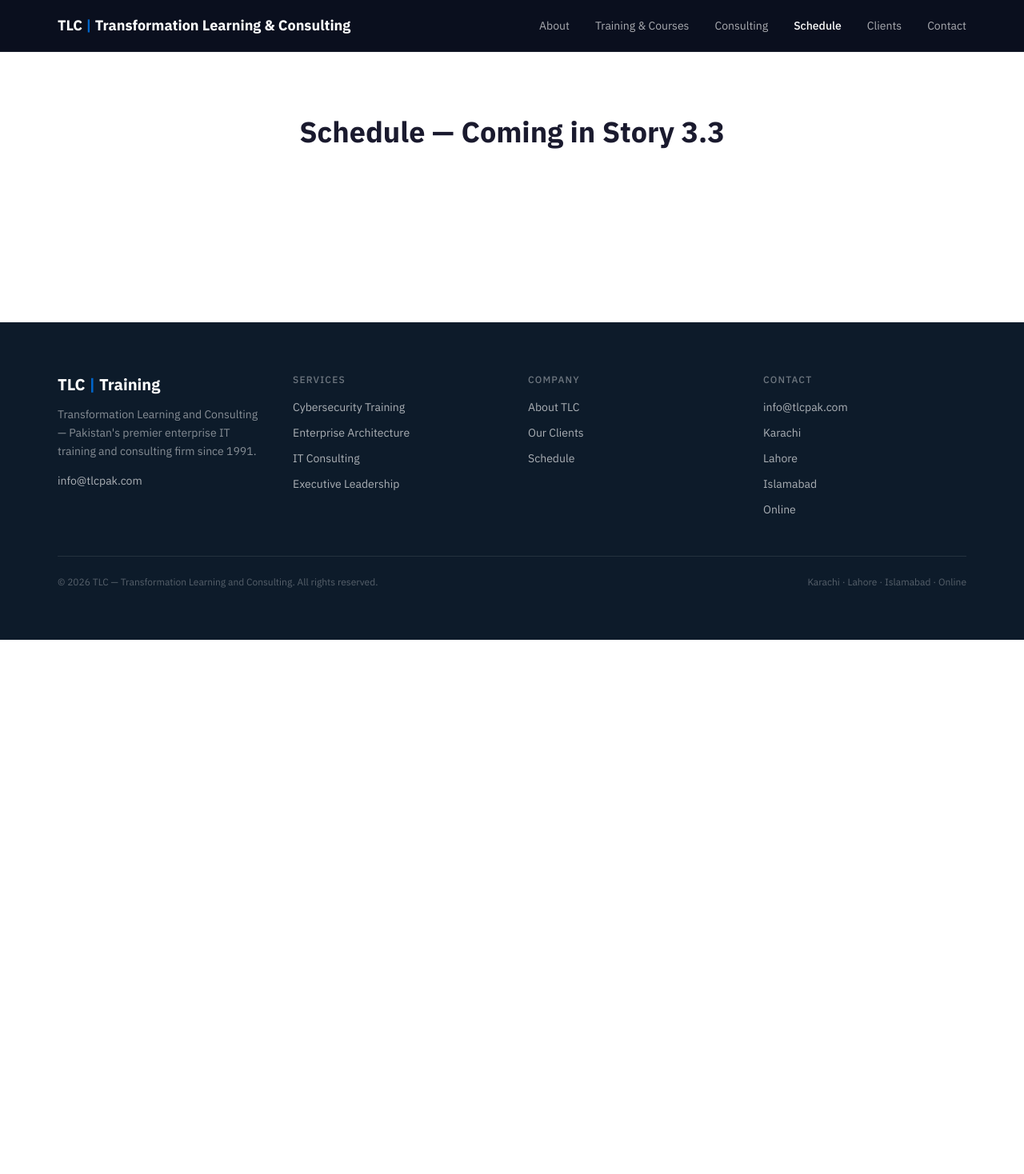
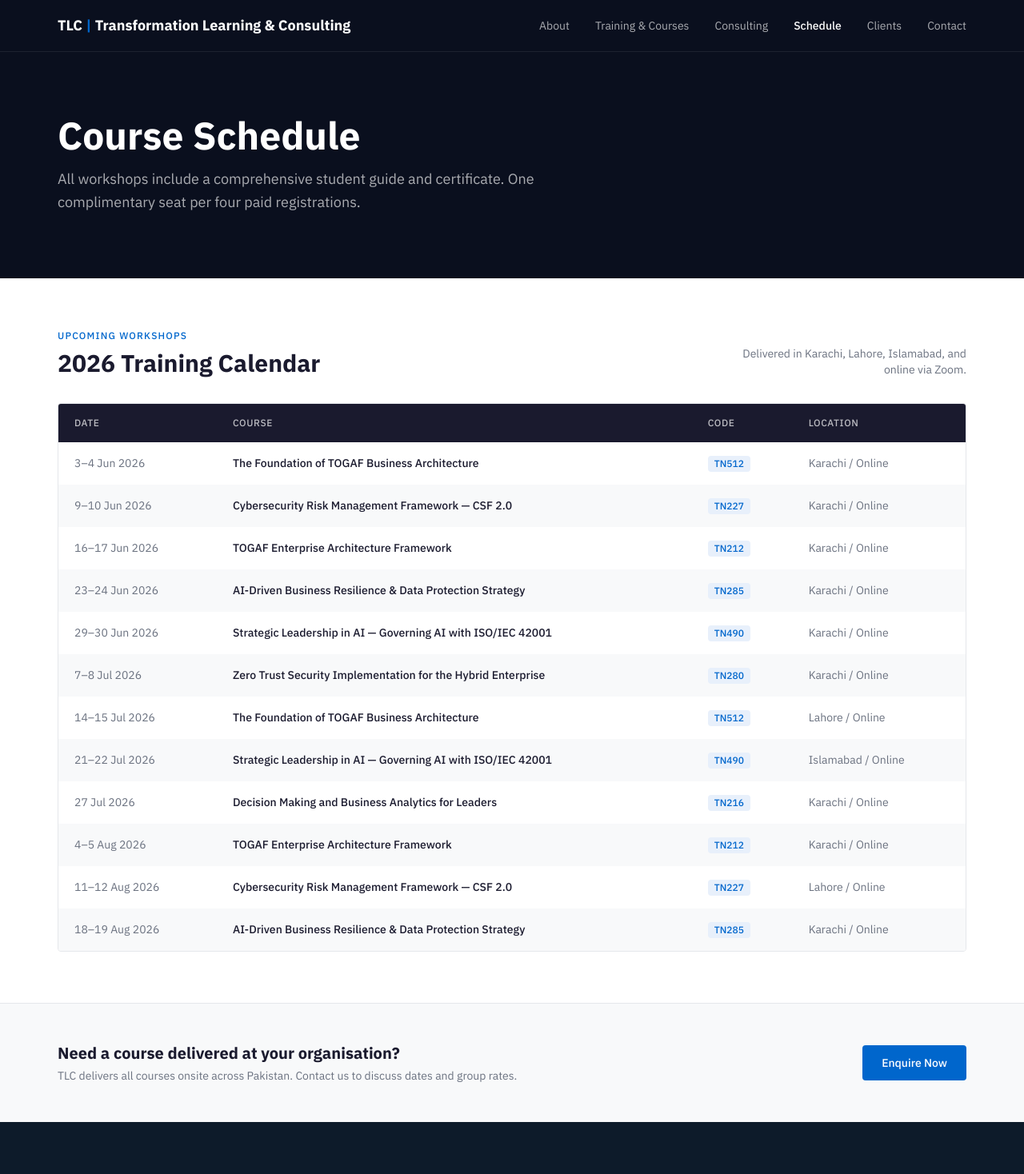
Before and after one commit to vaqarhussain1/tlc-website, a Next.js app: page /schedule in a window 1280 px wide. Shown: the top 1468 px of the page at 80% size. Before the commit the page ends 800 px from the top, so only its background shows below. Built offline with nearby package versions, Linux system fonts and the light colour scheme.

Commit message:
feat: schedule page — ScheduleTable, CourseInstance JSON-LD, mobile scroll, enquiry CTA

```diff
--- a/src/app/schedule/page.tsx
+++ b/src/app/schedule/page.tsx
@@ -1,15 +1,99 @@
 import type { Metadata } from 'next'
+import { PageHero } from '@/components/shared/PageHero'
+import { ScheduleTable } from '@/components/schedule/ScheduleTable'
+import { JsonLd } from '@/components/shared/JsonLd'
 import { siteConfig } from '@/lib/site-config'
+import scheduleData from '@/data/schedule.json'
+import type { ScheduleEntry } from '@/types/content'
 
 export const metadata: Metadata = {
   title: `Course Schedule | ${siteConfig.shortName}`,
-  description: `Upcoming TLC workshops in Karachi, Lahore, Islamabad, and Online.`,
+  description:
+    'Upcoming TLC workshops in Karachi, Lahore, Islamabad, and Online. Cybersecurity, TOGAF, AI Governance and more — one complimentary seat per four paid registrations.',
+  openGraph: {
+    title: `Course Schedule | ${siteConfig.shortName}`,
+    description: 'View upcoming TLC enterprise IT training workshops across Pakistan and online.',
+    url: `${siteConfig.url}/schedule`,
+    siteName: siteConfig.name,
+  },
 }
 
 export default function SchedulePage() {
+  const schedule = scheduleData as ScheduleEntry[]
+
+  // Build JSON-LD array of CourseInstance for each entry
+  const courseInstanceJsonLd = {
+    '@context': 'https://schema.org',
+    '@graph': schedule.map((entry) => ({
+      '@type': 'CourseInstance',
+      name: entry.courseName,
+      courseCode: entry.courseCode,
+      startDate: entry.date,
+      ...(entry.dateEnd ? { endDate: entry.dateEnd } : {}),
+      location: {
+        '@type': 'Place',
+        name: entry.location,
+        address: { '@type': 'PostalAddress', addressCountry: 'PK' },
+      },
+      organizer: {
+        '@type': 'Organization',
+        name: 'TLC — Transformation Learning and Consulting',
+        url: siteConfig.url,
+      },
+    })),
+  }
+
   return (
-    <div className="py-20 px-6 text-center">
-      <h1 className="text-4xl font-bold text-charcoal">Schedule — Coming in Story 3.3</h1>
-    </div>
+    <>
+      <JsonLd data={courseInstanceJsonLd} />
+
+      <PageHero
+        title="Course Schedule"
+        subtitle="All workshops include a comprehensive student guide and certificate. One complimentary seat per four paid registrations."
+      />
+
+      {/* Schedule table */}
+      <section className="w-full bg-white">
+        <div className="mx-auto max-w-[1200px] px-6 py-16 lg:px-8">
+          <div className="flex flex-col gap-4 sm:flex-row sm:items-end sm:justify-between mb-8">
+            <div>
+              <p className="text-xs font-medium uppercase tracking-widest text-blue-600 mb-2">
+                Upcoming Workshops
+              </p>
+              <h2 className="text-3xl font-bold text-charcoal">
+                2026 Training Calendar
+              </h2>
+            </div>
+            <p className="text-sm text-grey-400 max-w-xs sm:text-right">
+              Delivered in Karachi, Lahore, Islamabad, and online via Zoom.
+            </p>
+          </div>
+
+          <ScheduleTable entries={schedule} />
+        </div>
+      </section>
+
+      {/* Enquiry CTA */}
+      <section className="w-full bg-grey-50 border-t border-grey-200">
+        <div className="mx-auto max-w-[1200px] px-6 py-12 lg:px-8">
+          <div className="flex flex-col gap-4 sm:flex-row sm:items-center sm:justify-between">
+            <div>
+              <h3 className="text-xl font-bold text-charcoal">
+                Need a course delivered at your organisation?
+              </h3>
+              <p className="mt-1 text-sm text-grey-400">
+                TLC delivers all courses onsite across Pakistan. Contact us to discuss dates and group rates.
+              </p>
+            </div>
+            <a
+              href="mailto:info@tlcpak.com"
+              className="shrink-0 inline-flex items-center justify-center rounded bg-blue-600 px-6 py-3 text-sm font-medium text-white hover:bg-blue-700 transition-colors"
+            >
+              Enquire Now
+            </a>
+          </div>
+        </div>
+      </section>
+    </>
   )
 }
--- /dev/null
+++ b/src/components/schedule/ScheduleTable.tsx
@@ -0,0 +1,91 @@
+import { Badge } from '@/components/ui/badge'
+import type { ScheduleEntry } from '@/types/content'
+
+interface ScheduleTableProps {
+  entries: ScheduleEntry[]
+}
+
+function formatDateRange(date: string, dateEnd?: string): string {
+  const start = new Date(date)
+  const opts: Intl.DateTimeFormatOptions = {
+    day: 'numeric',
+    month: 'short',
+    year: 'numeric',
+  }
+  if (!dateEnd) return start.toLocaleDateString('en-GB', opts)
+  const end = new Date(dateEnd)
+  if (
+    start.getMonth() === end.getMonth() &&
+    start.getFullYear() === end.getFullYear()
+  ) {
+    return `${start.getDate()}–${end.getDate()} ${start.toLocaleDateString('en-GB', { month: 'short' })} ${start.getFullYear()}`
+  }
+  return `${start.toLocaleDateString('en-GB', opts)} – ${end.toLocaleDateString('en-GB', opts)}`
+}
+
+export function ScheduleTable({ entries }: ScheduleTableProps) {
+  if (entries.length === 0) {
+    return (
+      <p className="text-grey-400 py-8 text-center">
+        No upcoming sessions scheduled. Check back soon or{' '}
+        <a href="mailto:info@tlcpak.com" className="text-blue-600 hover:underline">
+          contact us
+        </a>{' '}
+        to enquire about availability.
+      </p>
+    )
+  }
+
+  return (
+    <div>
+      {/* Scrollable wrapper — preserves all columns on mobile */}
+      <div className="overflow-x-auto rounded border border-grey-200">
+        <table className="w-full min-w-[600px] border-collapse text-sm">
+          <caption className="sr-only">Upcoming TLC course schedule</caption>
+          <thead>
+            <tr className="bg-charcoal text-white">
+              <th scope="col" className="px-5 py-4 text-left text-xs font-medium uppercase tracking-wider text-white/70 whitespace-nowrap">
+                Date
+              </th>
+              <th scope="col" className="px-5 py-4 text-left text-xs font-medium uppercase tracking-wider text-white/70">
+                Course
+              </th>
+              <th scope="col" className="px-5 py-4 text-left text-xs font-medium uppercase tracking-wider text-white/70 whitespace-nowrap">
+                Code
+              </th>
+              <th scope="col" className="px-5 py-4 text-left text-xs font-medium uppercase tracking-wider text-white/70 whitespace-nowrap">
+                Location
+              </th>
+            </tr>
+          </thead>
+          <tbody>
+            {entries.map((entry, i) => (
+              <tr
+                key={`${entry.courseCode}-${entry.date}`}
+                className={i % 2 === 0 ? 'bg-white' : 'bg-grey-50'}
+              >
+                <td className="px-5 py-4 text-grey-400 whitespace-nowrap align-top">
+                  {formatDateRange(entry.date, entry.dateEnd)}
+                </td>
+                <td className="px-5 py-4 text-charcoal font-medium align-top">
+                  {entry.courseName}
+                </td>
+                <td className="px-5 py-4 align-top">
+                  <Badge>{entry.courseCode}</Badge>
+                </td>
+                <td className="px-5 py-4 text-grey-400 whitespace-nowrap align-top">
+                  {entry.location}
+                </td>
+              </tr>
+            ))}
+          </tbody>
+        </table>
+      </div>
+
+      {/* Mobile scroll hint */}
+      <p className="mt-2 text-center text-xs text-grey-400 sm:hidden" aria-hidden="true">
+        ← scroll to see all columns →
+      </p>
+    </div>
+  )
+}
```
